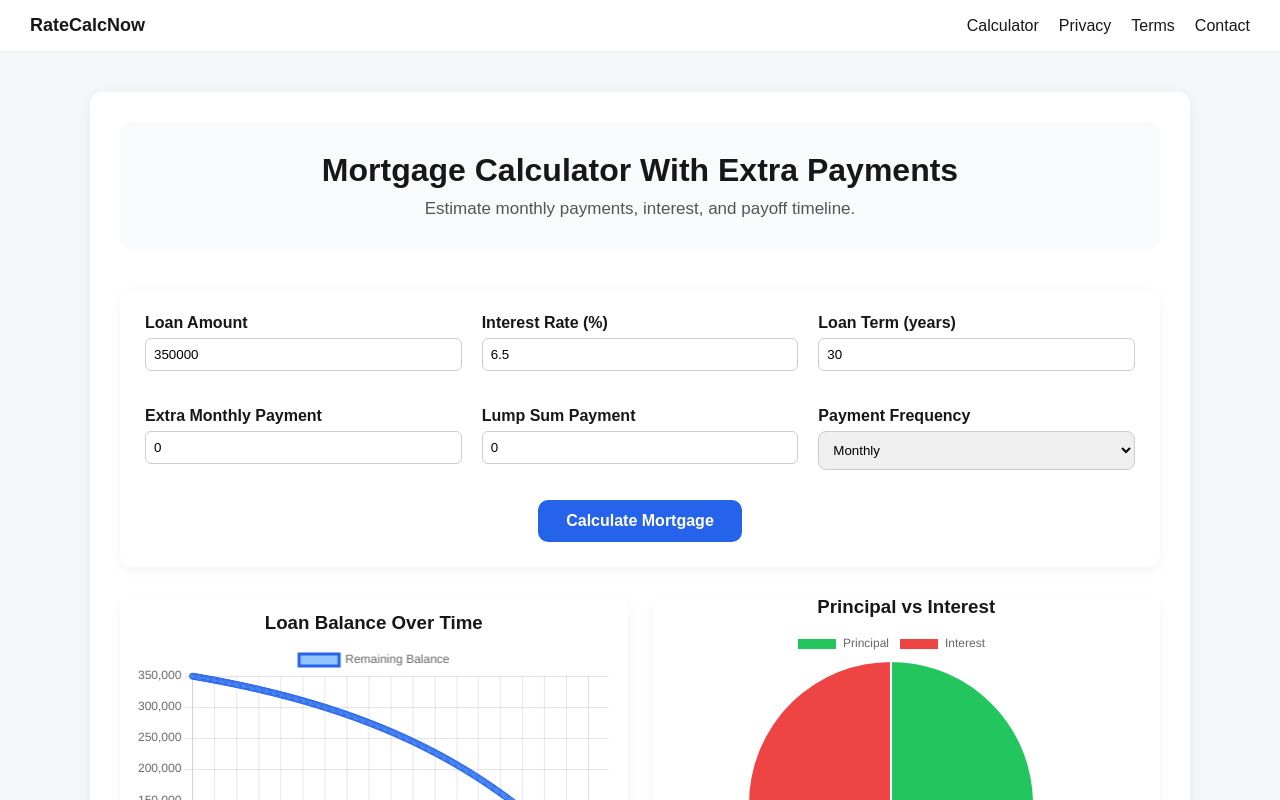
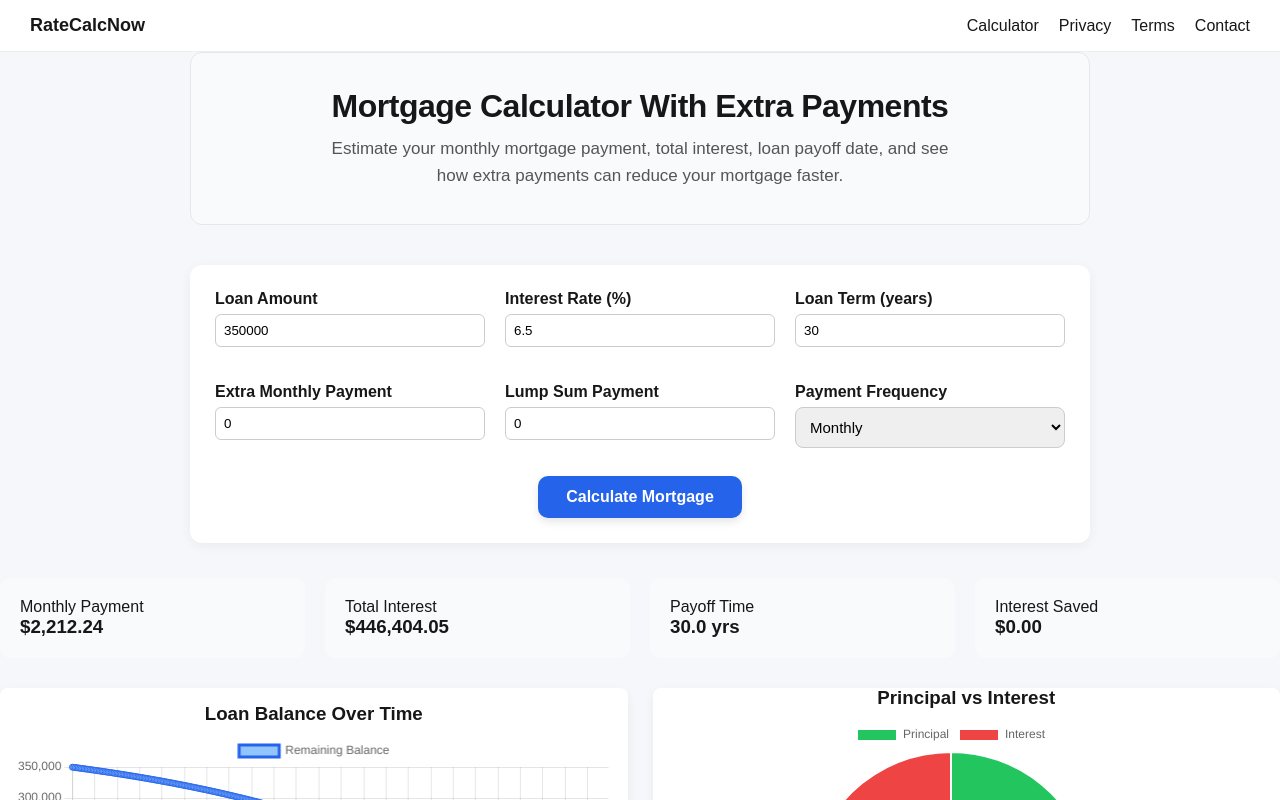
Before and after one commit to TitanCodi/mortgage-calculator, a Next.js app: page / in a window 1280 px wide. Both pictures are taken after a click on the button "Calculate Mortgage". Shown: the top 800 px of the page. Built offline with nearby package versions, Linux system fonts and the light colour scheme.

Commit message:
Restore calculator component

```diff
--- a/components/calculator/MainCalculator.tsx
+++ b/components/calculator/MainCalculator.tsx
@@ -1,7 +1,6 @@
 "use client"
 
 import { useState } from "react"
-import Script from "next/script"
 
 import InputField from "@/components/calculator/InputField"
 import Chart from "@/components/calculator/Chart"
@@ -10,7 +9,7 @@ import ScheduleTable from "@/components/calculator/ScheduleTable"
 import { calculateMortgage } from "@/lib/mortgageMath"
 import { formatCurrency } from "@/utils/formatCurrency"
 
-export default function MainCalculator(){
+export default function MainCalculator() {
 
 const [principal,setPrincipal] = useState(350000)
 const [rate,setRate] = useState(6.5)
@@ -38,92 +37,66 @@ setResult(res)
 
 }
 
-function exportCSV(){
-
-if(!result) return
-
-const rows = result.schedule.map((p:any)=>[
-p.paymentNumber,
-p.date.toLocaleDateString(),
-p.principal,
-p.interest,
-p.extra,
-p.balance
-])
-
-const header = [
-"Payment #",
-"Date",
-"Principal",
-"Interest",
-"Extra",
-"Balance"
-]
-
-const csv =
-[header,...rows]
-.map(r=>r.join(","))
-.join("\n")
-
-const blob =
-new Blob([csv],{type:"text/csv"})
-
-const url =
-window.URL.createObjectURL(blob)
-
-const link =
-document.createElement("a")
-
-link.href = url
-link.download = "amortization.csv"
-link.click()
-
-}
-
 return(
 
-<main
-style={{
-maxWidth:"1100px",
-margin:"40px auto",
-padding:"30px",
-fontFamily:"Arial, sans-serif",
-background:"#ffffff",
-borderRadius:"12px",
-boxShadow:"0 4px 20px rgba(0,0,0,0.06)"
-}}
->
+<>
 
-{/* Hero */}
+{/* HERO SECTION */}
 
 <section
 style={{
 textAlign:"center",
 marginBottom:"40px",
-padding:"30px",
+padding:"35px",
 background:"#f8fafc",
-borderRadius:"12px"
+borderRadius:"12px",
+border:"1px solid #e5e7eb",
+maxWidth:"900px",
+marginLeft:"auto",
+marginRight:"auto"
 }}
 >
 
-<h2 style={{fontSize:"32px", marginBottom:"10px"}}>
+<h2
+style={{
+fontSize:"32px",
+marginBottom:"10px",
+fontWeight:700,
+letterSpacing:"-0.5px"
+}}
+>
 Mortgage Calculator With Extra Payments
 </h2>
 
-<p style={{fontSize:"17px", color:"#555"}}>
-Estimate monthly payments, interest, and payoff timeline.
+<p
+style={{
+fontSize:"17px",
+color:"#555",
+maxWidth:"650px",
+margin:"0 auto",
+lineHeight:"1.6"
+}}
+>
+Estimate your monthly mortgage payment, total interest,
+loan payoff date, and see how extra payments can reduce
+your mortgage faster.
 </p>
 
 </section>
 
-{/* Calculator */}
+
+{/* CALCULATOR CARD */}
 
 <section
 style={{
 background:"#ffffff",
 padding:"25px",
 borderRadius:"12px",
-boxShadow:"0 3px 12px rgba(0,0,0,0.05)"
+boxShadow:"0 3px 12px rgba(0,0,0,0.05)",
+marginTop:"20px",
+maxWidth:"900px",
+marginLeft:"auto",
+marginRight:"auto"
 }}
 >
 
@@ -137,9 +110,13 @@ marginBottom:"20px"
 >
 
 <InputField label="Loan Amount" value={principal} onChange={setPrincipal}/>
+
 <InputField label="Interest Rate (%)" value={rate} step={0.1} onChange={setRate}/>
+
 <InputField label="Loan Term (years)" value={years} onChange={setYears}/>
+
 <InputField label="Extra Monthly Payment" value={extra} onChange={setExtra}/>
+
 <InputField label="Lump Sum Payment" value={lump} onChange={setLump}/>
 
 <div>
@@ -155,7 +132,8 @@ style={{
 width:"100%",
 padding:"10px",
 borderRadius:"8px",
-border:"1px solid #ccc"
+border:"1px solid #ccc",
+fontSize:"15px"
 }}
 >
 
@@ -180,23 +158,54 @@ border:"none",
 borderRadius:"10px",
 fontWeight:600,
 fontSize:"16px",
-cursor:"pointer"
+cursor:"pointer",
+boxShadow:"0 4px 8px rgba(0,0,0,0.1)"
 }}
 >
-
 Calculate Mortgage
-
 </button>
 
 </div>
 
 </section>
 
-{/* Results */}
+
+{/* RESULTS */}
 
 {result && (
 
 <>
+
+<section
+style={{
+marginTop:"35px",
+display:"grid",
+gridTemplateColumns:"repeat(auto-fit,minmax(220px,1fr))",
+gap:"20px"
+}}
+>
+
+<div style={{background:"#f8fafc",padding:"20px",borderRadius:"10px"}}>
+<p>Monthly Payment</p>
+<h3>{formatCurrency(result.regularPayment)}</h3>
+</div>
+
+<div style={{background:"#f8fafc",padding:"20px",borderRadius:"10px"}}>
+<p>Total Interest</p>
+<h3>{formatCurrency(result.totalInterest)}</h3>
+</div>
+
+<div style={{background:"#f8fafc",padding:"20px",borderRadius:"10px"}}>
+<p>Payoff Time</p>
+<h3>{result.payoffYears.toFixed(1)} yrs</h3>
+</div>
+
+<div style={{background:"#f8fafc",padding:"20px",borderRadius:"10px"}}>
+<p>Interest Saved</p>
+<h3>{formatCurrency(result.interestSaved)}</h3>
+</div>
+
+</section>
 
 <Chart schedule={result.schedule} />
 
@@ -206,7 +215,7 @@ Calculate Mortgage
 
 )}
 
-</main>
+</>
 
 )
 
```
